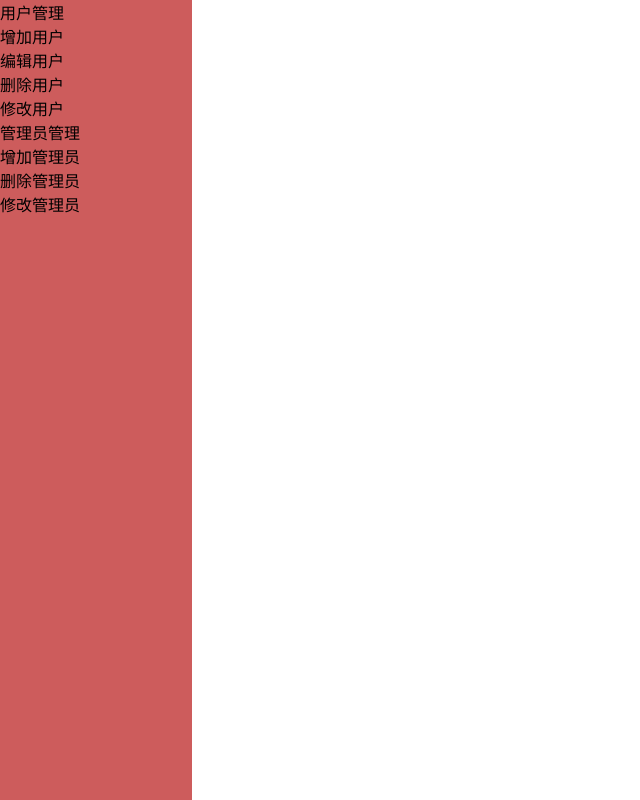
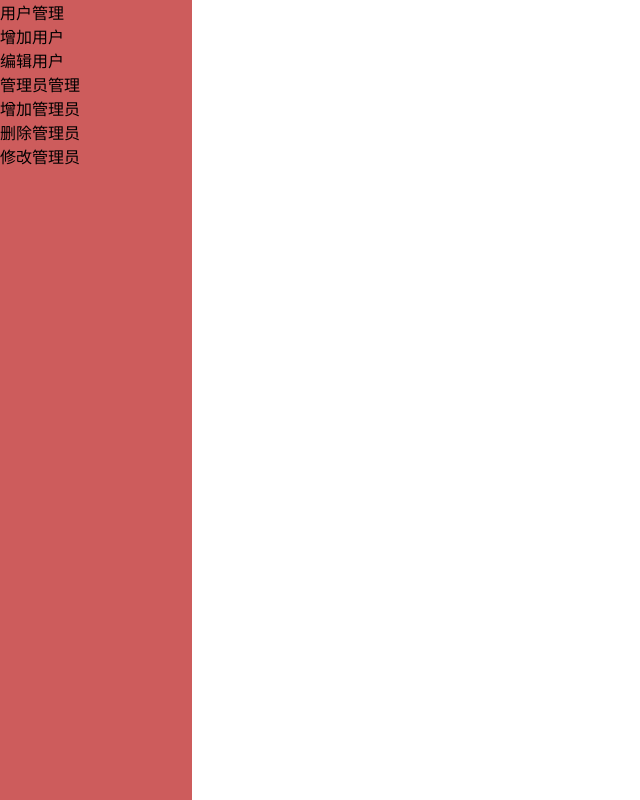
Before and after one commit to Eathyn/my-todo-app, a Vue app in the folder admin/: page / in a window 1280 px wide. Shown: the whole page, without its empty margins (0-640 px from the left). Built offline with nearby package versions, Linux system fonts and the light colour scheme; the HTML template or start-up script is replaced by a standard one.

Commit message:
feat: delete router-link componet for deleting and modifying user

```diff
--- a/admin/src/views/Main.vue
+++ b/admin/src/views/Main.vue
@@ -6,8 +6,6 @@
         <div class="actions">
           <router-link to="/user/add" tag="div">增加用户</router-link>
           <router-link to="/user/edit" tag="div">编辑用户</router-link>
-          <router-link to="/user/delete" tag="div">删除用户</router-link>
-          <router-link to="/user/modify" tag="div">修改用户</router-link>
         </div>
       </div>
       <div class="admin">
```
